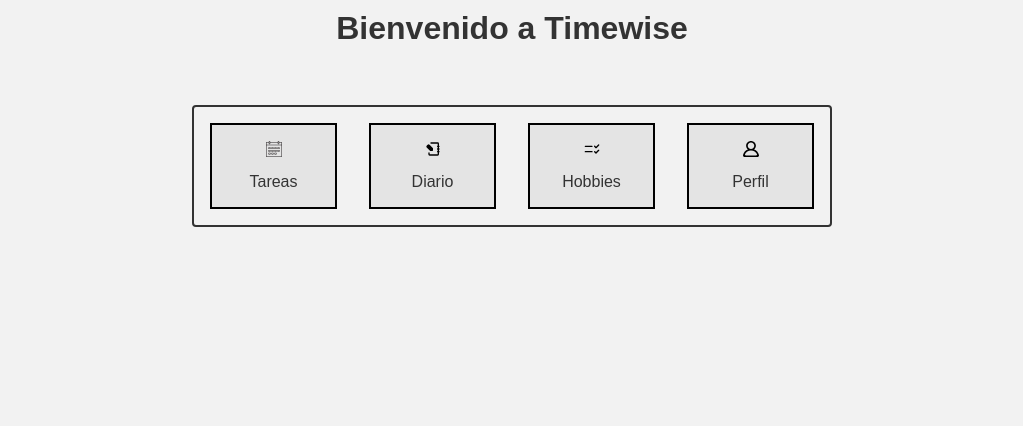
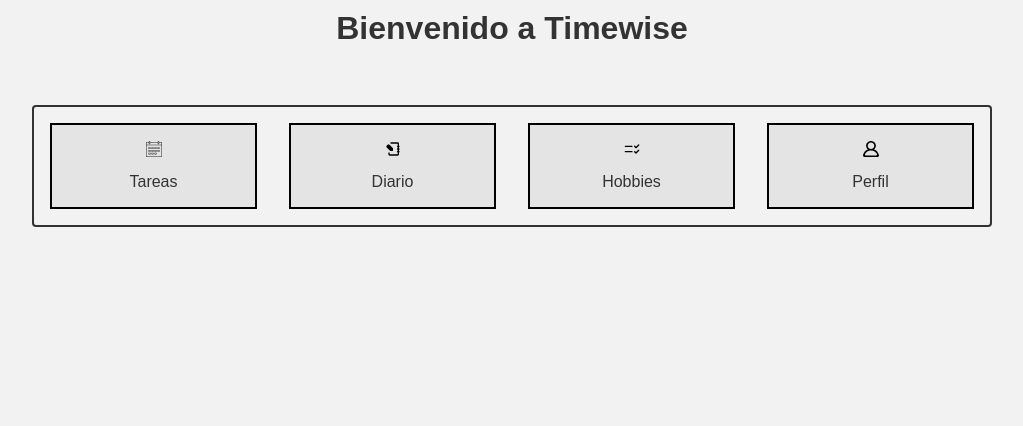
Before and after one commit to Chavamora/djangoblog, a Django app: page /accounts/homepage/ in a window 1280 px wide. Shown: the part 77-503 px from the top of the page, without its empty margins (128-1151 px from the left). Run offline with Django 4.2, Linux system fonts and the light colour scheme; a user stored in the database is signed in.

Commit message:
centered homepage items

```diff
--- a/static/styles.css
+++ b/static/styles.css
@@ -382,7 +382,7 @@ h1 {
     border: 2px solid #333;
     border-radius: 4px;
     flex-wrap: wrap;
-    width: 50vw;
+    width: 100%;
     margin: 5% auto;
 }
 
```
